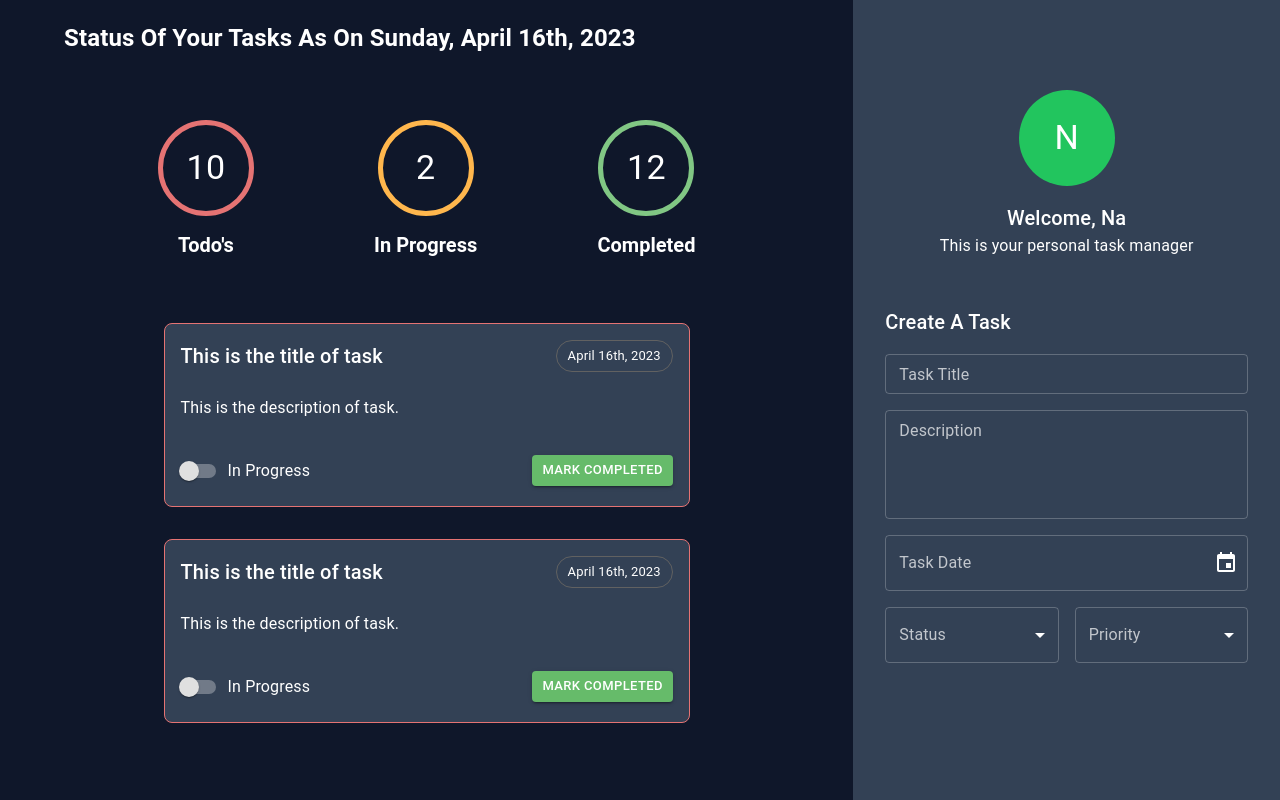
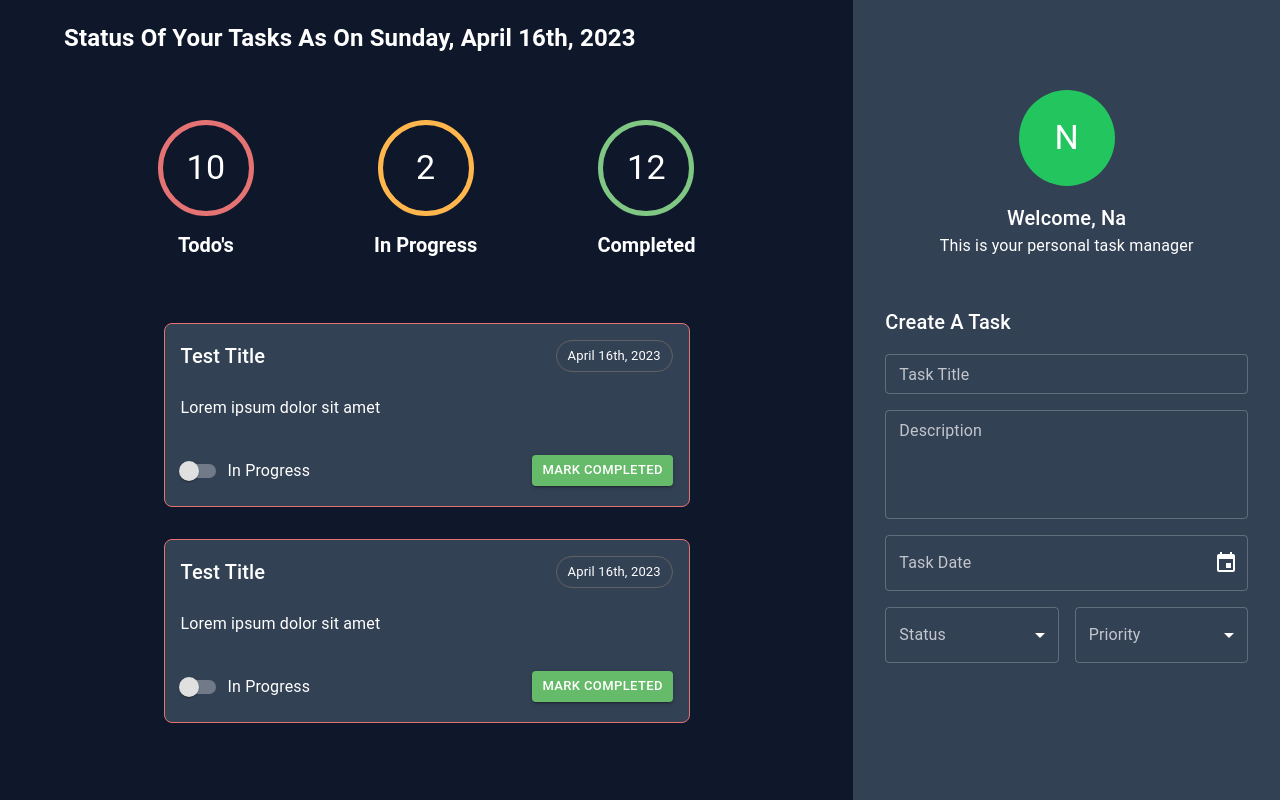
Before and after one commit to na-lin/todo-react-node-ts, a React (Create React App) app: page / in a window 1280 px wide. Built offline with nearby package versions, Linux system fonts and the light colour scheme.

Commit message:
add props to task component

```diff
--- a/src/components/task/Task.tsx
+++ b/src/components/task/Task.tsx
@@ -8,7 +8,22 @@
 import _TaskBody from './_TaskBody';
 import _TaskFooter from './_TaskFooter';
 
-const Task: FC = (): ReactElement => {
+// types
+import { ITask } from './interfaces/ITask';
+import { Priority } from '../createTaskForm/enums/priority';
+import { Status } from '../createTaskForm/enums/status';
+
+const Task: FC<ITask> = (props): ReactElement => {
+  const {
+    priority = Priority.normal,
+    status = Status.completed,
+    title = 'Test Title',
+    date = new Date(),
+    description = 'Lorem ipsum dolor sit amet',
+    onStatusChange = (e) => console.log(e),
+    onClick = (e) => console.log(e),
+  } = props;
+
   return (
     <Box
       display="flex"
@@ -25,9 +40,12 @@
         borderColor: 'error.light',
       }}
     >
-      <_TaskHeader />
-      <_TaskBody />
-      <_TaskFooter />
+      <_TaskHeader title={title} date={date} />
+      <_TaskBody description={description} />
+      <_TaskFooter
+        onStatusChange={onStatusChange}
+        onClick={onClick}
+      />
     </Box>
   );
 };
--- /dev/null
+++ b/src/components/task/interfaces/ITask.ts
@@ -0,0 +1,12 @@
+import { ITaskHeader } from './ITaskHeader';
+import { ITaskBody } from './ITaskBody';
+import { ITaskFooter } from './ITaskFooter';
+
+export interface ITask
+  extends ITaskHeader,
+    ITaskBody,
+    ITaskFooter {
+  id?: string;
+  priority?: string;
+  status?: string;
+}
```
